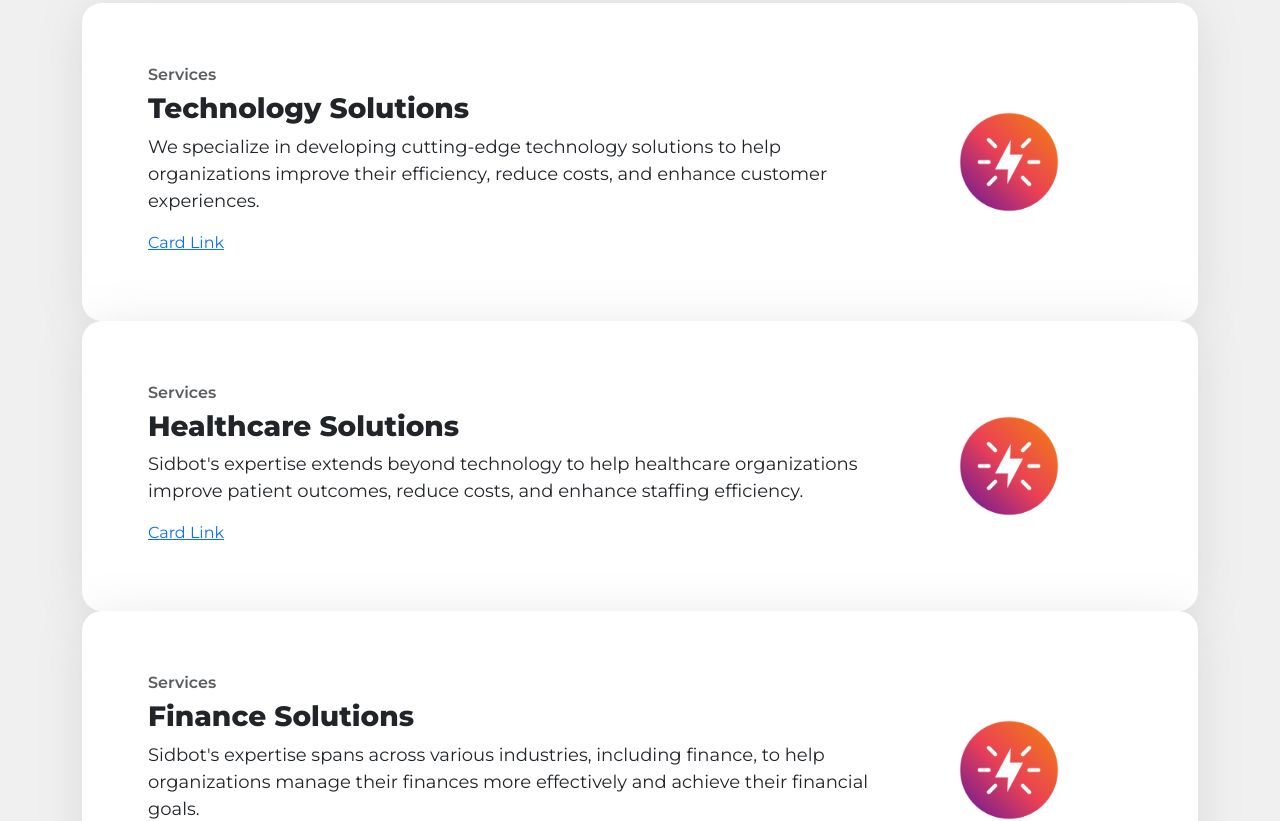
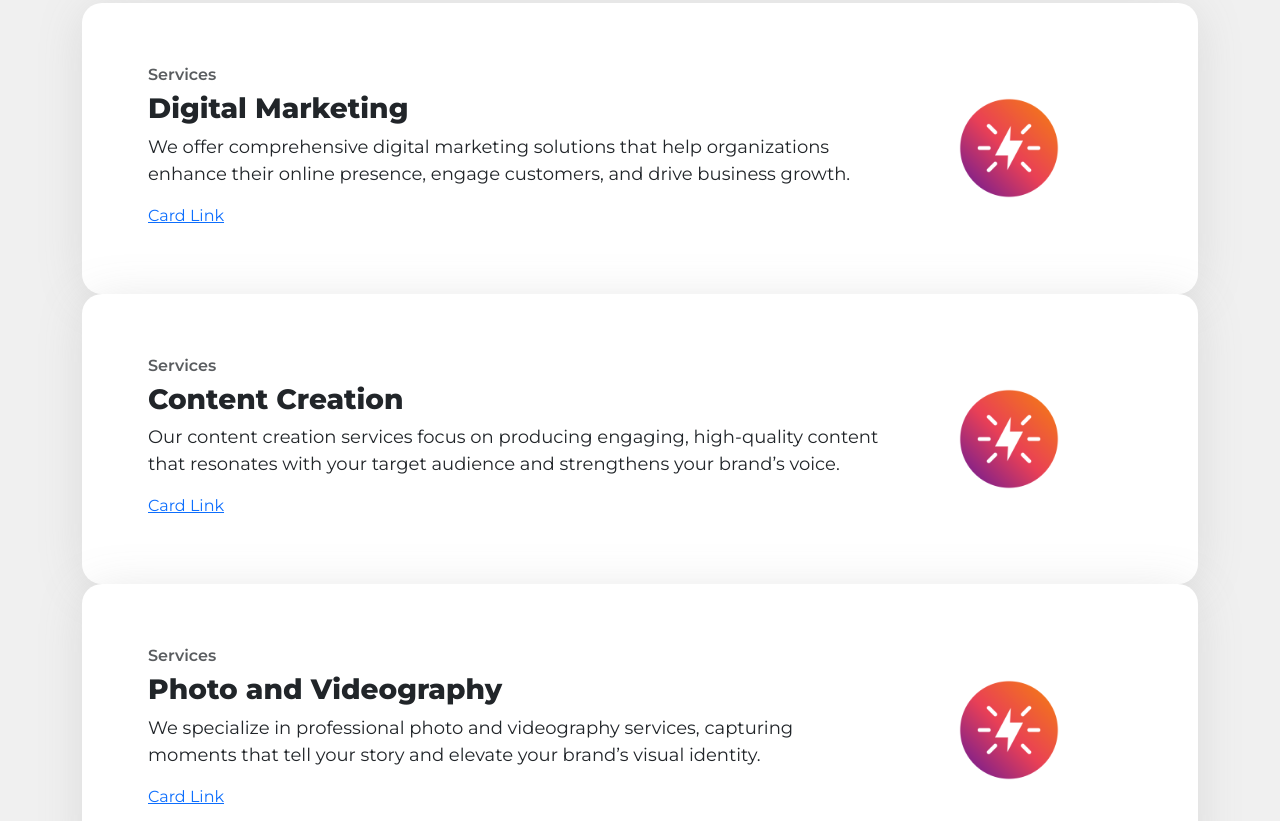
Before and after one commit to plex-op/siddot-website, a React (Vite) app: page / in a window 1280 px wide. Shown: the part 2660-3481 px from the top of the page. Built offline with nearby package versions, Linux system fonts and the light colour scheme.

Commit message:
service card content change

```diff
--- a/src/data.js
+++ b/src/data.js
@@ -61,23 +61,23 @@ export const aboutCards = [
 export const servicesCards = [
   {
     subTitle: "Services",
-    title: "Technology Solutions",
+    title: "Digital Marketing",
     description:
-      "We specialize in developing cutting-edge technology solutions to help organizations improve their efficiency, reduce costs, and enhance customer experiences.",
+      "We offer comprehensive digital marketing solutions that help organizations enhance their online presence, engage customers, and drive business growth.",
     src: "img/icon/power.png",
   },
   {
     subTitle: "Services",
-    title: "Healthcare Solutions",
+    title: "Content Creation",
     description:
-      "Sidbot's expertise extends beyond technology to help healthcare organizations improve patient outcomes, reduce costs, and enhance staffing efficiency.",
+      "Our content creation services focus on producing engaging, high-quality content that resonates with your target audience and strengthens your brand’s voice.",
     src: "img/icon/power.png",
   },
   {
     subTitle: "Services",
-    title: "Finance Solutions",
+    title: "Photo and Videography",
     description:
-      "Sidbot's expertise spans across various industries, including finance, to help organizations manage their finances more effectively and achieve their financial goals.",
+      "We specialize in professional photo and videography services, capturing moments that tell your story and elevate your brand’s visual identity.",
     src: "img/icon/power.png",
   },
 ];
```
